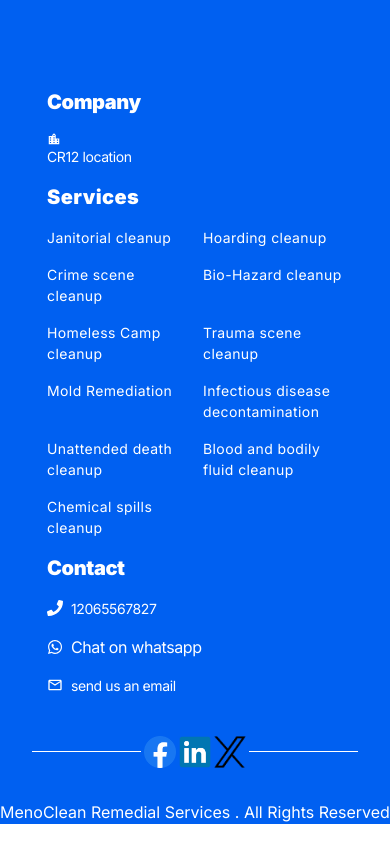
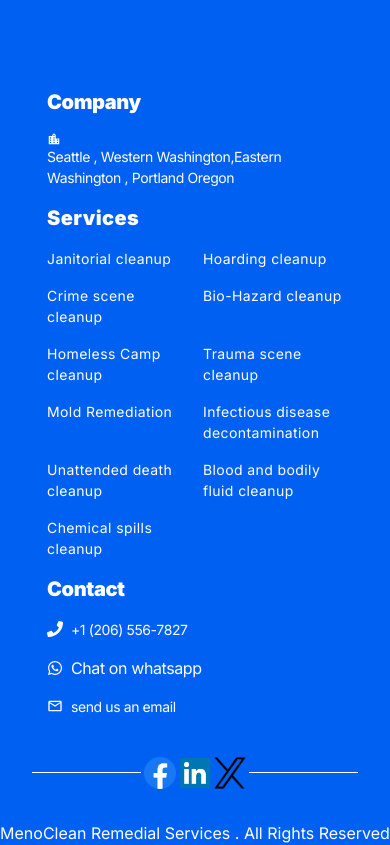
Before and after one commit to cypriankanda/menoclean, a Next.js app: page / in a window 390 px wide. Shown: the part 7820-8665 px from the top of the page. Before the commit the page ends 8644 px from the top, so only its background shows below. Built offline with nearby package versions, Linux system fonts and the light colour scheme.

Commit message:
add location and format footer phone

```diff
--- a/components/Footer.tsx
+++ b/components/Footer.tsx
@@ -1,6 +1,11 @@
 "use client";
 import { MdOutlineMailOutline, MdLocationCity } from "react-icons/md";
-import { footerLinks, links, services } from "../utils/utils";
+import {
+  footerLinks,
+  links,
+  services,
+  formatPhoneNumber,
+} from "../utils/utils";
 import { FaPhone, FaWhatsapp } from "react-icons/fa";
 import Image from "next/image";
 const Footer = () => {
@@ -20,7 +25,7 @@ const Footer = () => {
           <h3 className="font-black text-xl">Company</h3>
           <p className="text-[14px]">
             <MdLocationCity />
-            CR12 location
+            Seattle , Western Washington,Eastern Washington , Portland Oregon
           </p>
         </div>
         <div className="grid w-full grid-cols-2 gap-4 text-white  tracking-wide">
@@ -39,7 +44,9 @@ const Footer = () => {
             <a href={`tel:${links.phone}`}>
               <FaPhone />
             </a>
-            <p className="text-[14px] md:text-[16px]">{links.phone}</p>
+            <p className="text-[14px] md:text-[16px]">
+              {formatPhoneNumber(links.phone)}
+            </p>
           </div>
           <div className="flex justify-start items-center gap-2">
             <a href={`https://wa.me/${links.phone}`}>
```
